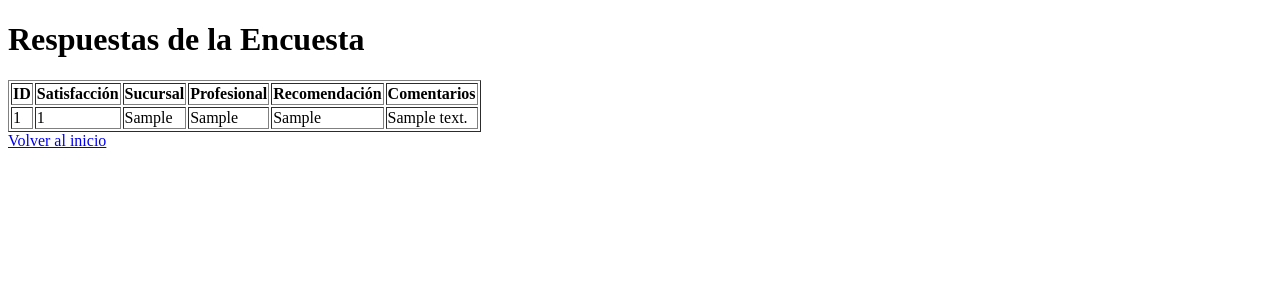
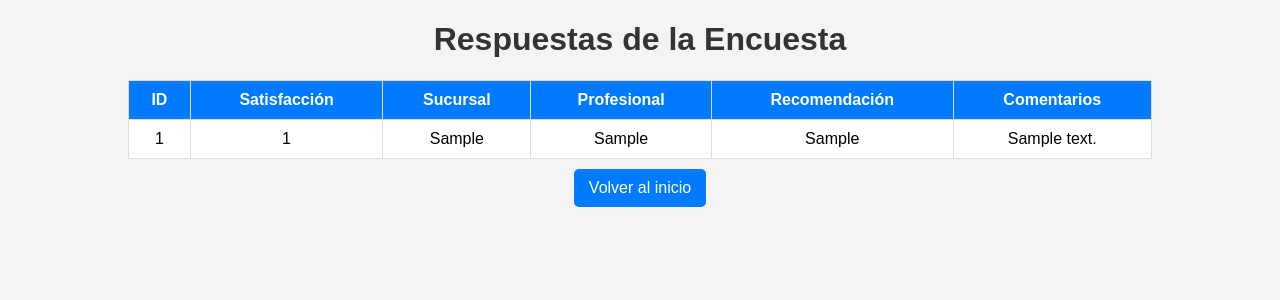
Before and after one commit to AlbertoMGo/flask_survey_app, a Flask app: page /admin in a window 1280 px wide. Shown: the top 300 px of the page. Run offline with Flask 3, Linux system fonts and the light colour scheme; tables that the repository leaves empty hold one stand-in row (values such as "Sample post").

Commit message:
Mejorando diseño con CSS

```diff
--- /dev/null
+++ b/static/style.css
@@ -0,0 +1,70 @@
+/* Estilos Generales */
+body {
+    font-family: Arial, sans-serif;
+    background-color: #f4f4f4;
+    text-align: center;
+    margin: 0;
+    padding: 0;
+}
+
+h1 {
+    color: #333;
+}
+
+a, button {
+    background-color: #007bff;
+    color: white;
+    padding: 10px 15px;
+    text-decoration: none;
+    border-radius: 5px;
+    margin-top: 10px;
+    display: inline-block;
+}
+
+a:hover, button:hover {
+    background-color: #0056b3;
+}
+
+/* Estilos del Formulario */
+form {
+    background: white;
+    padding: 20px;
+    max-width: 400px;
+    margin: auto;
+    border-radius: 10px;
+    box-shadow: 0px 0px 10px 0px rgba(0,0,0,0.1);
+}
+
+input, select, textarea {
+    width: 100%;
+    padding: 8px;
+    margin: 8px 0;
+    border: 1px solid #ccc;
+    border-radius: 5px;
+}
+
+button {
+    width: 100%;
+    cursor: pointer;
+}
+
+/* Estilos para la Tabla del Admin */
+table {
+    width: 80%;
+    margin: auto;
+    border-collapse: collapse;
+}
+
+th, td {
+    padding: 10px;
+    border: 1px solid #ddd;
+}
+
+th {
+    background-color: #007bff;
+    color: white;
+}
+
+td {
+    background-color: #fff;
+}
--- a/templates/admin.html
+++ b/templates/admin.html
@@ -2,6 +2,7 @@
 <html>
 <head>
     <title>Panel de Administración</title>
+    <link rel="stylesheet" type="text/css" href="{{ url_for('static', filename='style.css') }}">
 </head>
 <body>
     <h1>Respuestas de la Encuesta</h1>
--- a/templates/index.html
+++ b/templates/index.html
@@ -2,6 +2,7 @@
 <html>
 <head>
     <title>Encuesta de Satisfacción</title>
+    <link rel="stylesheet" type="text/css" href="{{ url_for('static', filename='style.css') }}">
 </head>
 <body>
     <h1>Bienvenido a la Encuesta de Satisfacción</h1>
--- a/templates/survey.html
+++ b/templates/survey.html
@@ -2,6 +2,7 @@
 <html>
 <head>
     <title>Encuesta de Satisfacción</title>
+    <link rel="stylesheet" type="text/css" href="{{ url_for('static', filename='style.css') }}">
 </head>
 <body>
     <h1>Encuesta de Satisfacción</h1>
--- a/templates/thank_you.html
+++ b/templates/thank_you.html
@@ -2,6 +2,7 @@
 <html>
 <head>
     <title>Gracias</title>
+    <link rel="stylesheet" type="text/css" href="{{ url_for('static', filename='style.css') }}">
 </head>
 <body>
     <h1>¡Gracias por completar la encuesta!</h1>
```
